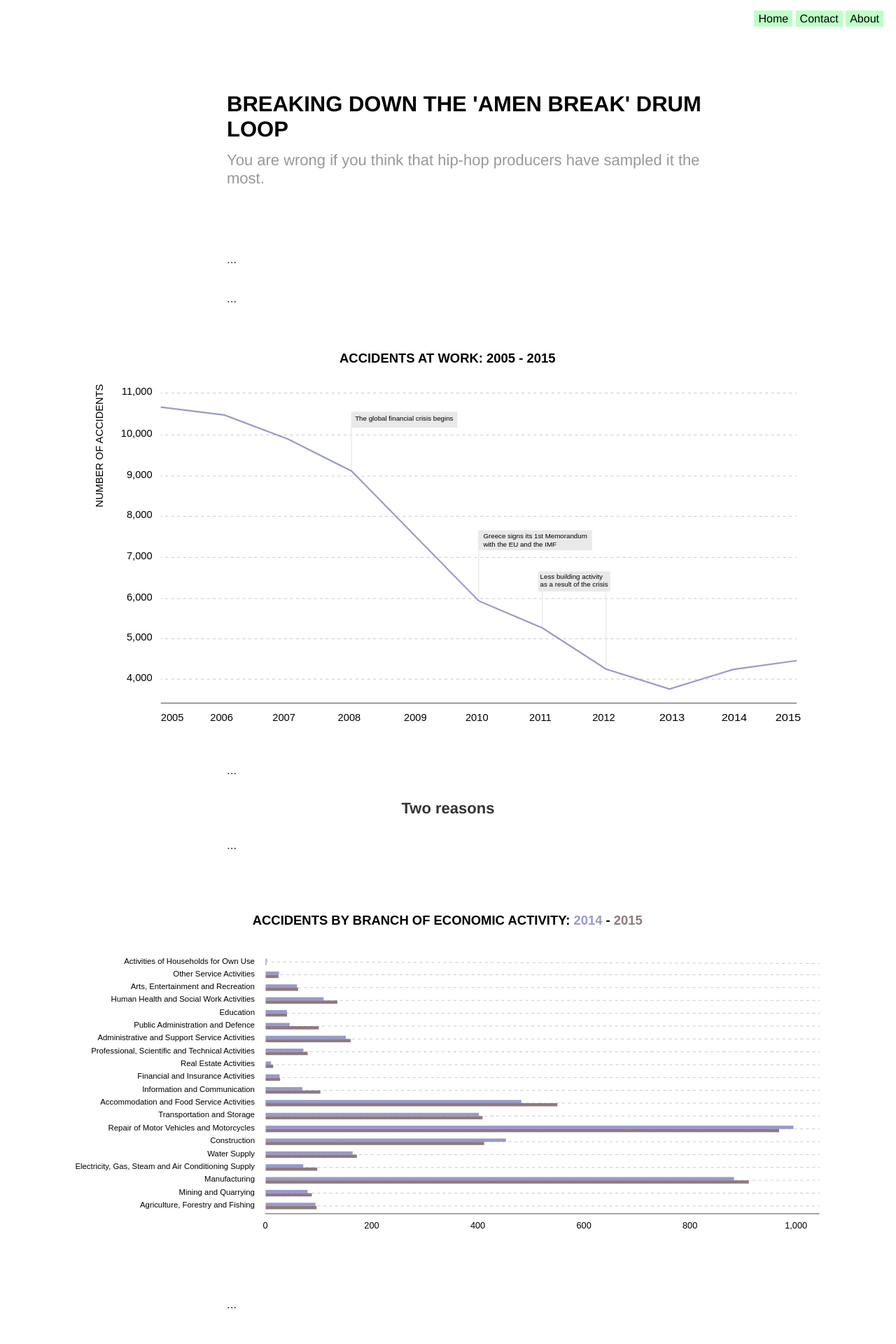
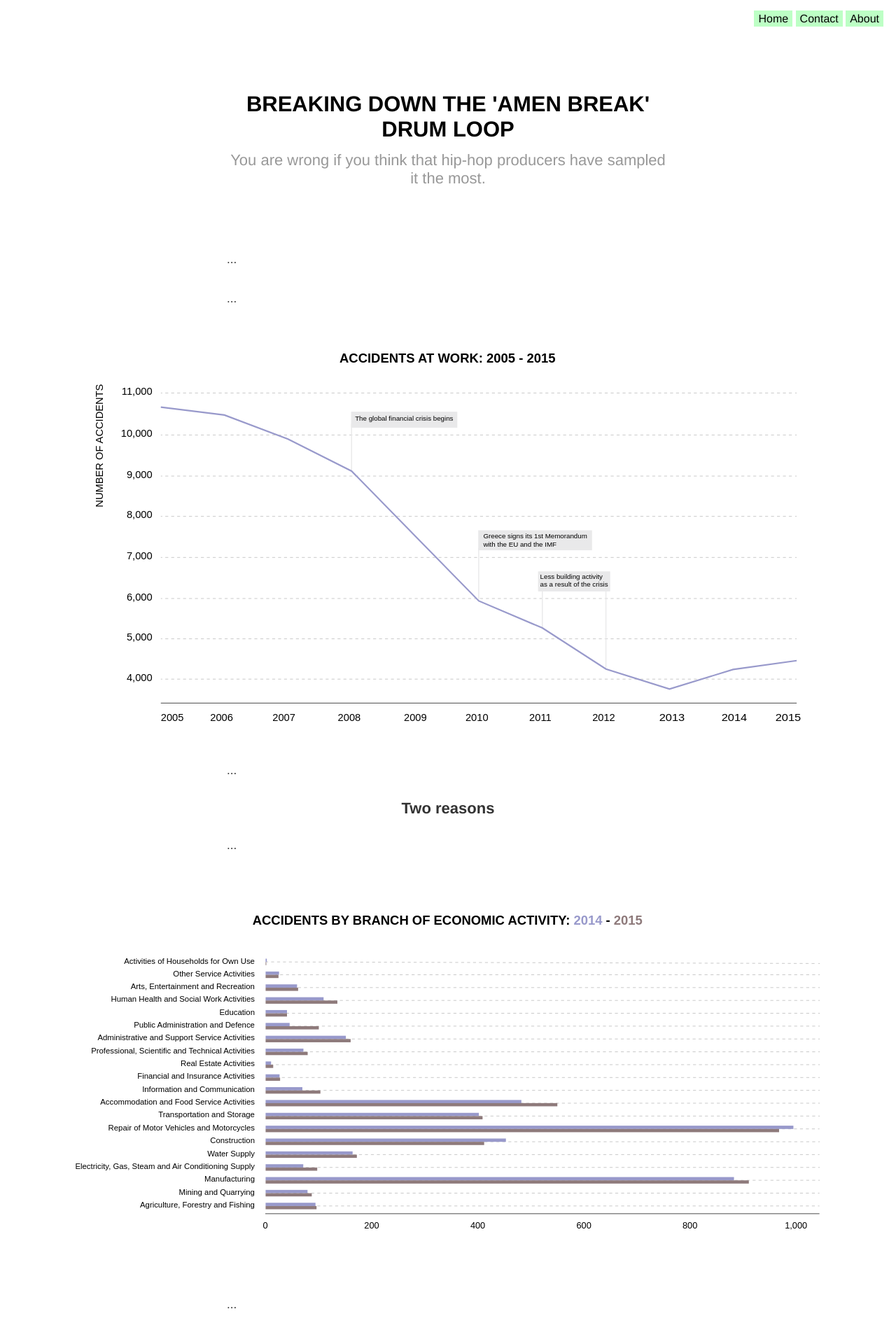
Before and after one commit to 2109Sot/studio-projects, a Jekyll site: the page docs/who_sampled/index.html, which Jekyll copies as it is, in a window 1280 px wide. Shown: the top 1920 px of the page at 70% size. Built offline with Jekyll 4.4.1, drawn with Linux system fonts in a browser that asks for light colours.

Commit message:
updates_more

```diff
--- a/docs/who_sampled/index.html
+++ b/docs/who_sampled/index.html
@@ -58,9 +58,9 @@ a {
 }
 
 #my_header {
-  text-align: left;
+  text-align: center;
   margin-left: 25%;
-  margin-right: 20%;
+  margin-right: 25%;
   margin-top: 5%;
   font-size: 31px;
   color: black;
@@ -68,9 +68,9 @@ a {
 }
 
 #my_subheader {
-  text-align: left;
+  text-align: center;
   margin-left: 25%;
-  margin-right: 20%;
+  margin-right: 25%;
   margin-top: 1%;
   margin-bottom: 7%;
   font-weight: lighter;
```
